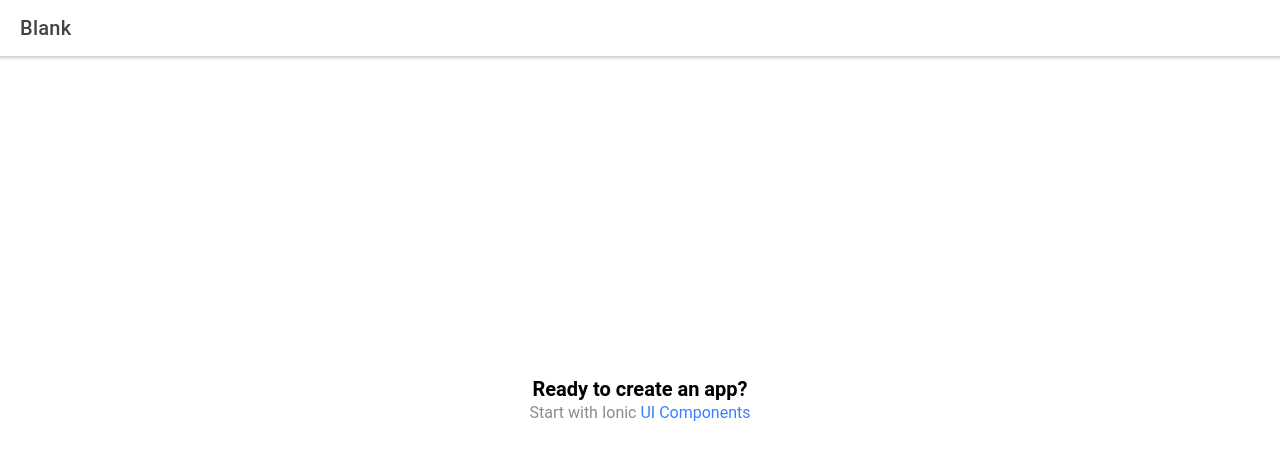
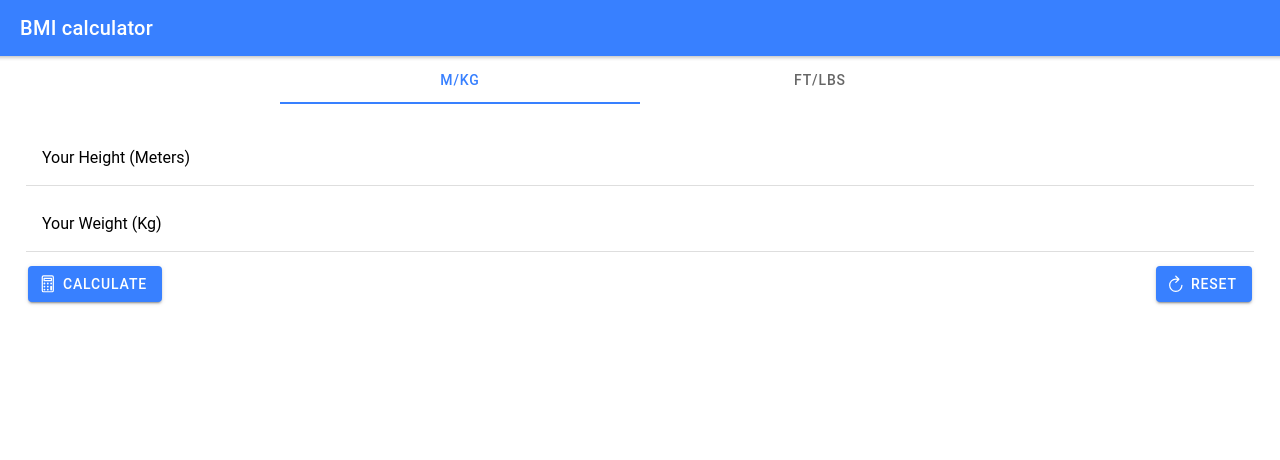
Before and after one commit to aminedammak/ionic-react, a React (Create React App) app: page / in a window 1280 px wide. Before the commit this address led to /home. Shown: the top 460 px of the page. Built offline with nearby package versions, Linux system fonts and the light colour scheme.

Commit message:
Web app for bmi calculation

```diff
--- a/src/App.tsx
+++ b/src/App.tsx
@@ -1,40 +1,125 @@
-import { Redirect, Route } from 'react-router-dom';
-import { IonApp, IonRouterOutlet } from '@ionic/react';
-import { IonReactRouter } from '@ionic/react-router';
-import Home from './pages/Home';
+import React, { useRef, useState } from "react";
+import {
+  IonAlert,
+  IonApp,
+  IonCol,
+  IonContent,
+  IonGrid,
+  IonHeader,
+  IonInput,
+  IonItem,
+  IonLabel,
+  IonRow,
+  IonTitle,
+  IonToolbar,
+} from "@ionic/react";
 
 /* Core CSS required for Ionic components to work properly */
-import '@ionic/react/css/core.css';
+import "@ionic/react/css/core.css";
 
 /* Basic CSS for apps built with Ionic */
-import '@ionic/react/css/normalize.css';
-import '@ionic/react/css/structure.css';
-import '@ionic/react/css/typography.css';
+import "@ionic/react/css/normalize.css";
+import "@ionic/react/css/structure.css";
+import "@ionic/react/css/typography.css";
 
 /* Optional CSS utils that can be commented out */
-import '@ionic/react/css/padding.css';
-import '@ionic/react/css/float-elements.css';
-import '@ionic/react/css/text-alignment.css';
-import '@ionic/react/css/text-transformation.css';
-import '@ionic/react/css/flex-utils.css';
-import '@ionic/react/css/display.css';
+import "@ionic/react/css/padding.css";
+import "@ionic/react/css/float-elements.css";
+import "@ionic/react/css/text-alignment.css";
+import "@ionic/react/css/text-transformation.css";
+import "@ionic/react/css/flex-utils.css";
+import "@ionic/react/css/display.css";
 
 /* Theme variables */
-import './theme/variables.css';
+import "./theme/variables.css";
+import BmiControls from "./components/BmiControls";
+import BmiResult from "./components/BmiResult";
+import InputControls from "./components/InputControls";
 
-const App: React.FC = () => (
-  <IonApp>
-    <IonReactRouter>
-      <IonRouterOutlet>
-        <Route exact path="/home">
-          <Home />
-        </Route>
-        <Route exact path="/">
-          <Redirect to="/home" />
-        </Route>
-      </IonRouterOutlet>
-    </IonReactRouter>
-  </IonApp>
-);
+const App: React.FC = () => {
+  const [calculatedBmi, setCalculatedBmi] = useState<number>();
+  const [error, setError] = useState<string>();
+  const [calcUnits, setCalcUnits] = useState<"mkg" | "ftlbs">("mkg");
+  const heightInputRef = useRef<HTMLIonInputElement>(null);
+  const weightInputRef = useRef<HTMLIonInputElement>(null);
+  const calculateBMI = () => {
+    const enteredHeight = heightInputRef.current!.value;
+    const enteredWeight = weightInputRef.current!.value;
+    if (
+      !enteredWeight ||
+      !enteredHeight ||
+      +enteredHeight <= 0 ||
+      +enteredWeight <= 0
+    ) {
+      setError("Please enter valid numbers.");
+      return;
+    }
+    const weighConversionFactor = calcUnits === "ftlbs" ? 2.2 : 1;
+    const heightConversionFactor = calcUnits === "ftlbs" ? 3.28 : 1;
+
+    const weight = +enteredWeight / weighConversionFactor;
+    const height = +enteredHeight / heightConversionFactor;
+
+    const bmi = weight / (height * height);
+    setCalculatedBmi(bmi);
+  };
+  const resetInputs = () => {
+    heightInputRef.current!.value = "";
+    weightInputRef.current!.value = "";
+  };
+  const clearError = () => {
+    setError("");
+  };
+
+  const selectCalcUnitHandler = (selectedValue: "mkg" | "ftlbs") => {
+    setCalcUnits(selectedValue);
+  };
+  return (
+    <React.Fragment>
+      <IonAlert
+        isOpen={!!error}
+        message={error}
+        buttons={[{ text: "Okay", handler: clearError }]}
+      />
+      <IonApp>
+        <IonHeader>
+          <IonToolbar color="primary">
+            <IonTitle>BMI calculator</IonTitle>
+          </IonToolbar>
+        </IonHeader>
+        <InputControls
+          selectedValue={calcUnits}
+          onSelectValue={selectCalcUnitHandler}
+        />
+        <IonContent className="ion-padding">
+          <IonGrid>
+            <IonRow>
+              <IonCol>
+                <IonItem>
+                  <IonLabel position="floating">
+                    Your Height ({calcUnits === "mkg" ? "Meters" : "Feet"})
+                  </IonLabel>
+                  <IonInput type="number" ref={heightInputRef}></IonInput>
+                </IonItem>
+              </IonCol>
+            </IonRow>
+            <IonRow>
+              <IonCol>
+                <IonItem>
+                  <IonLabel position="floating">
+                    Your Weight ({calcUnits === "mkg" ? "Kg" : "lbs"})
+                  </IonLabel>
+                  <IonInput type="number" ref={weightInputRef}></IonInput>
+                </IonItem>
+              </IonCol>
+            </IonRow>
+            <BmiControls onCalculate={calculateBMI} onReset={resetInputs} />
+            {calculatedBmi && <BmiResult result={calculatedBmi} />}
+          </IonGrid>
+        </IonContent>
+      </IonApp>
+    </React.Fragment>
+  );
+};
 
 export default App;
--- /dev/null
+++ b/src/components/BmiControls.tsx
@@ -0,0 +1,24 @@
+import React from "react";
+import { IonRow, IonCol, IonButton, IonIcon } from "@ionic/react";
+import { calculatorOutline, refreshOutline } from "ionicons/icons";
+
+const BmiControls: React.FC<{ onCalculate: () => void; onReset: () => void }> =
+  (props) => {
+    return (
+      <IonRow>
+        <IonCol className="ion-text-left">
+          <IonButton onClick={props.onCalculate}>
+            <IonIcon slot="start" icon={calculatorOutline} />
+            Calculate
+          </IonButton>
+        </IonCol>
+        <IonCol className="ion-text-right">
+          <IonButton onClick={props.onReset}>
+            <IonIcon slot="start" icon={refreshOutline} />
+            Reset
+          </IonButton>
+        </IonCol>
+      </IonRow>
+    );
+  };
+export default BmiControls;
--- /dev/null
+++ b/src/components/BmiResult.tsx
@@ -0,0 +1,19 @@
+import React from "react";
+import { IonRow, IonCol, IonCard, IonCardContent } from "@ionic/react";
+
+const BmiResult: React.FC<{ result: number }> = (props) => {
+  return (
+    <IonRow>
+      <IonCol>
+        <IonCard>
+          <IonCardContent className="ion-text-center">
+            <h2>Your body mass index</h2>
+            <h3>{props.result.toFixed(2)}</h3>
+          </IonCardContent>
+        </IonCard>
+      </IonCol>
+    </IonRow>
+  );
+};
+
+export default BmiResult;
--- a/src/components/ExploreContainer.css
+++ /dev/null
@@ -1,24 +0,0 @@
-.container {
-  text-align: center;
-  position: absolute;
-  left: 0;
-  right: 0;
-  top: 50%;
-  transform: translateY(-50%);
-}
-
-.container strong {
-  font-size: 20px;
-  line-height: 26px;
-}
-
-.container p {
-  font-size: 16px;
-  line-height: 22px;
-  color: #8c8c8c;
-  margin: 0;
-}
-
-.container a {
-  text-decoration: none;
-}
--- a/src/components/ExploreContainer.tsx
+++ /dev/null
@@ -1,14 +0,0 @@
-import './ExploreContainer.css';
-
-interface ContainerProps { }
-
-const ExploreContainer: React.FC<ContainerProps> = () => {
-  return (
-    <div className="container">
-      <strong>Ready to create an app?</strong>
-      <p>Start with Ionic <a target="_blank" rel="noopener noreferrer" href="https://ionicframework.com/docs/components">UI Components</a></p>
-    </div>
-  );
-};
-
-export default ExploreContainer;
--- /dev/null
+++ b/src/components/InputControls.tsx
@@ -0,0 +1,23 @@
+import React from "react";
+import { IonLabel, IonSegment, IonSegmentButton } from "@ionic/react";
+
+const InputControls: React.FC<{
+  selectedValue: "mkg" | "ftlbs";
+  onSelectValue: (value: "mkg" | "ftlbs") => void;
+}> = (props) => {
+  const inputChangeHandler = (event: CustomEvent) => {
+    props.onSelectValue(event.detail.value);
+  };
+  return (
+    <IonSegment value={props.selectedValue} onIonChange={inputChangeHandler}>
+      <IonSegmentButton value="mkg">
+        <IonLabel>M/KG</IonLabel>
+      </IonSegmentButton>
+      <IonSegmentButton value="ftlbs">
+        <IonLabel>FT/LBS</IonLabel>
+      </IonSegmentButton>
+    </IonSegment>
+  );
+};
+
+export default InputControls;
--- a/src/index.tsx
+++ b/src/index.tsx
@@ -1,22 +1,11 @@
-import React from 'react';
-import ReactDOM from 'react-dom';
-import App from './App';
-import * as serviceWorkerRegistration from './serviceWorkerRegistration';
-import reportWebVitals from './reportWebVitals';
+import React from "react";
+import ReactDOM from "react-dom";
+
+import App from "./App";
 
 ReactDOM.render(
   <React.StrictMode>
     <App />
   </React.StrictMode>,
-  document.getElementById('root')
+  document.getElementById("root")
 );
-
-// If you want your app to work offline and load faster, you can change
-// unregister() to register() below. Note this comes with some pitfalls.
-// Learn more about service workers: https://cra.link/PWA
-serviceWorkerRegistration.unregister();
-
-// If you want to start measuring performance in your app, pass a function
-// to log results (for example: reportWebVitals(console.log))
-// or send to an analytics endpoint. Learn more: https://bit.ly/CRA-vitals
-reportWebVitals();
--- a/src/pages/Home.tsx
+++ /dev/null
@@ -1,25 +0,0 @@
-import { IonContent, IonHeader, IonPage, IonTitle, IonToolbar } from '@ionic/react';
-import ExploreContainer from '../components/ExploreContainer';
-import './Home.css';
-
-const Home: React.FC = () => {
-  return (
-    <IonPage>
-      <IonHeader>
-        <IonToolbar>
-          <IonTitle>Blank</IonTitle>
-        </IonToolbar>
-      </IonHeader>
-      <IonContent fullscreen>
-        <IonHeader collapse="condense">
-          <IonToolbar>
-            <IonTitle size="large">Blank</IonTitle>
-          </IonToolbar>
-        </IonHeader>
-        <ExploreContainer />
-      </IonContent>
-    </IonPage>
-  );
-};
-
-export default Home;
```
Also changed, not shown: src/setupTests.ts (deleted, +0 -14 lines), src/pages/Home.css (deleted), 1 other file (tests, documents, lock files or other folders).
